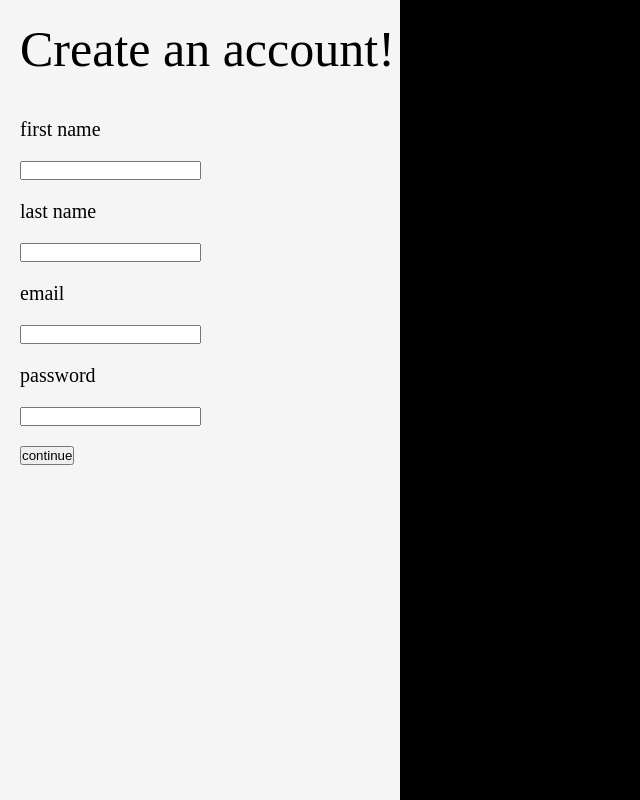
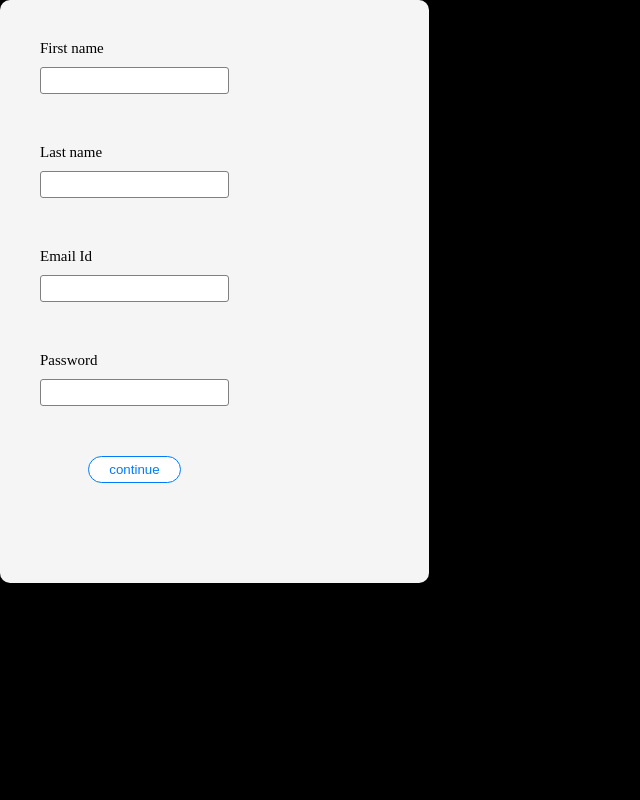
Before and after one commit to douglasaubre51/hibana, a React (Vite) app in the folder client/: page / in a window 1280 px wide. Shown: the whole page, without its empty margins (0-640 px from the left). Built offline with nearby package versions, Linux system fonts and the light colour scheme.

Commit message:
successfully created signup form card

```diff
--- a/client/src/components/SignUp.jsx
+++ b/client/src/components/SignUp.jsx
@@ -40,30 +40,32 @@ function SignUp() {
   return (
     <>
       <div className={styles.mainContent}>
-        <div className={styles.contentBody}>
-          <div className={styles.headerContainer}>
-            <span>Create an </span>
-            <span>account!</span>
+        <div className={styles.formContainer}>
+
+          <div className={styles.formGroup}>
+            <span>First name</span>
+            <input type="text" id="first-name-box" />
           </div>
 
-          <div className={styles.formContainer}>
-            <span>first name</span>
-            <input type="text" id="first-name-box" />
+          <div className={styles.formGroup}>
+            <span>Last name</span>
+            <input type="text" id="last-name-box" />
+          </div>
 
-            <span>last name</span>
-            <input type="text" id="last-name-box" />
+          <div className={styles.formGroup}>
+            <span>Email Id</span>
+            <input type="email" id="email-box" />
+          </div>
 
-            <span>email</span>
-            <input type="email" id="email-box" />
+          <div className={styles.formGroup}>
+            <span>Password</span>
+            <input type="password" id="password-box" />
+          </div>
 
-            <span>password</span>
-            <input type="text" id="password-box" />
-
-            <div id="btn-container">
-              <button id="submit-btn" onClick={createAccount}>
-                continue
-              </button>
-            </div>
+          <div className={styles.btnContainer}>
+            <button className={styles.submitBtn} onClick={createAccount}>
+              continue
+            </button>
           </div>
         </div>
       </div>
--- a/client/src/components/SignUp.module.css
+++ b/client/src/components/SignUp.module.css
@@ -1,7 +1,11 @@
 :root {
   --light-grey: #222222;
+  --grey: grey;
   --light-white: whitesmoke;
   --white: white;
+  --black: black;
+  --light-blue: lightblue;
+  --electric-blue: #007bff;
 }
 
 * {
@@ -10,39 +14,83 @@
   padding: 0;
 }
 
+input[type='text'],
+input[type='email'],
+input[type='password'] {
+  background-color: var(--white);
+
+  border: 1px solid var(--grey);
+  border-radius: 3px;
+
+  padding: 5px;
+}
+
+input[type='text']:focus,
+input[type='email']:focus,
+input[type='password']:focus {
+  outline: none;
+  border: 1px solid var(--light-blue);
+  box-shadow: 0px 1px 10px 1px rgba(0, 0, 0, .1);
+}
+
 .mainContent {
   background-color: var(--light-white);
 
-  max-width: 400px;
-  min-height: 100vh;
+  width: fit-content;
 
-  padding-top: 20px;
-  padding-left: 20px;
-}
-
-.contentBody {
   border-radius: 10px;
-
-  display: flex;
-  flex-direction: column;
-  gap: 40px;
-
-}
-
-.headerContainer {
-  font-size: 50px;
-
-  max-height: fit-content;
 }
 
 .formContainer {
   display: flex;
   flex-direction: column;
-  gap: 20px;
+  gap: 50px;
+  justify-self: left;
 
   max-width: fit-content;
+
+  padding: 40px 200px 100px 40px;
 }
 
 .formContainer span {
-  font-size: 20px;
+  font-size: 15px;
+  font-weight: 300;
 }
+
+.formGroup {
+  display: flex;
+  flex-direction: column;
+  gap: 10px;
+}
+
+.btnContainer {
+  display: flex;
+  flex-direction: row;
+  justify-content: center;
+}
+
+.submitBtn {
+  outline: none;
+
+  background-color: var(--white);
+  color: var(--electric-blue);
+  font-weight: 200;
+
+  padding: 5px 20px;
+
+  border-radius: 20px;
+  border: 1px solid var(--electric-blue);
+
+  transition-duration: .3s;
+}
+
+.submitBtn:hover {
+  background-color: var(--electric-blue);
+  color: var(--white);
+
+  box-shadow: 0px 1px 10px 1px rgba(0, 0, 0, .3);
+}
+
+.submitBtn:focus {
+  box-shadow: 0px 1px 10px 1px rgba(0, 0, 0, .3);
+}
```
